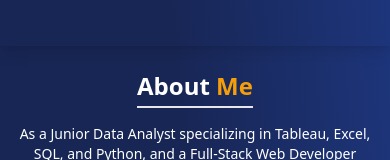
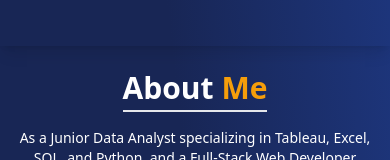
Before and after one commit to athallahdx/portofolio_web, a React (Vite) app: page / in a window 390 px wide. Shown: the part 798-958 px from the top of the page. Built offline with nearby package versions, Linux system fonts and the light colour scheme.

Commit message:
some style

```diff
--- a/src/landingPage/AboutMe.jsx
+++ b/src/landingPage/AboutMe.jsx
@@ -54,7 +54,7 @@ import TechStackLogos from "./TechStackLogos";
                         className="aboutme place-items-center pb-5"
                     >
                         <div className="border-container text-center border-b-2">
-                            <p className="text-2xl xs:text-3xl mdp:text-5xl lg:text-6xl font-bold pb-1">
+                            <p className="text-3xl xs:text-4xl mdp:text-5xl lg:text-6xl font-bold pb-1">
                                 <span>About</span>
                                 <span className="text-amber-500"> Me</span>
                             </p>
--- a/src/landingPage/LatestWork.jsx
+++ b/src/landingPage/LatestWork.jsx
@@ -33,7 +33,7 @@ export default function LatestWork() {
         <motion.div initial={{ opacity: 0, y: 50 }} whileInView={{ opacity: 1, y: 0 }} transition={{ duration: 1 }} className='Latest-Work-Container lg:max-w-screen mt-3 lg:mt-6 shadow-all-sides-lg text-white flex-col justify-items-center py-3 md:py-6 lg:py-8 xs:space-y-3 md:space-y-6 lg:space-y-8'>
 
             <div className="title text-center">
-                <p className="text-2xl xs:text-3xl mdp:text-5xl lg:text-6xl font-bold pb-0 inline-block border-b-2">
+                <p className="text-3xl xs:text-4xl mdp:text-5xl lg:text-6xl font-bold pb-0 inline-block border-b-2">
                     <span>Latest </span>
                     <span className="text-amber-500">Work</span>
                 </p>
--- a/src/landingPage/NavBar.jsx
+++ b/src/landingPage/NavBar.jsx
@@ -74,7 +74,7 @@ export default function NavBar() {
         </div>
       </nav>
       {isMenuOpen && (
-        <div className="lg:hidden flex flex-col items-center font-medium text-white basis-full flex-wrap pb-3 pt-3 sm:pb-4 sm:pt-4 space-y-6 xs:space-y-8 sm:space-y-8">
+        <div className="lg:hidden flex flex-col items-center font-semibold text-white basis-full flex-wrap pb-3 pt-3 sm:pb-4 sm:pt-4 space-y-6 xs:space-y-8 sm:space-y-8">
           <NavLinks />
         </div>
       )}
--- a/src/landingPage/Service.jsx
+++ b/src/landingPage/Service.jsx
@@ -12,7 +12,7 @@ export default function Service() {
         >
             {/* Title */}
             <div className="title text-center space-y-4">
-                <p className="text-2xl xs:text-3xl mdp:text-5xl lg:text-6xl font-bold pb-0 border-b-2 inline-block">
+                <p className="text-3xl xs:text-4xl mdp:text-5xl lg:text-6xl font-bold pb-0 border-b-2 inline-block">
                     <span>Need My </span>
                     <span className="text-amber-500">Service?</span>
                 </p>
```
